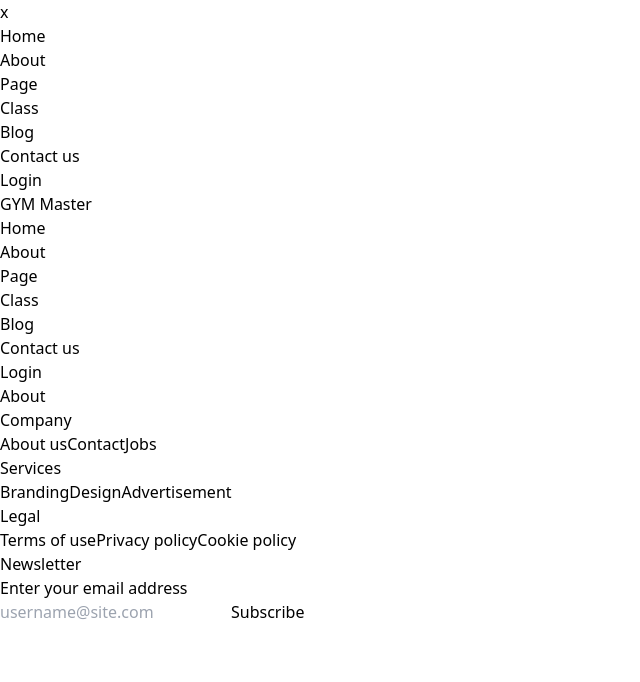
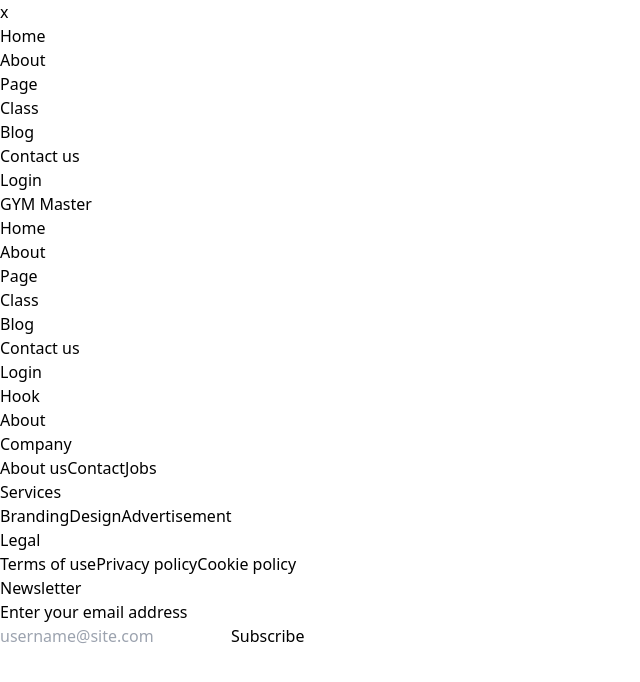
Before and after one commit to hasiburrahmanakash79/GYM-Master, a React (Vite) app: page /about in a window 1280 px wide. Shown: the top 682 px of the page, without its empty margins (0-640 px from the left). Built offline with nearby package versions, Linux system fonts and the light colour scheme.

Commit message:
make a hook and change bg

```diff
--- a/src/Hooks/useTitle.jsx
+++ b/src/Hooks/SectionTitle.jsx
@@ -1,7 +1,7 @@
-const useTitle = ({ subTitle, title }) => {
+const SectionTitle = ({ subTitle, title }) => {
   return (
     <div className="bg-[url('https://i.ibb.co/DY9pPK8/titlebg.jpg')] bg-cover">
-      <div className="p-5 py-16 bg-black/40 text-center mt-5 text-yellow-600">
+      <div className="p-5 py-16 bg-black/40 text-center text-yellow-600">
         <p>{subTitle}</p>
         <h2 className="text-3xl md:text-6xl font-semibold uppercase py-2">
           {title}
@@ -11,4 +11,4 @@ const useTitle = ({ subTitle, title }) => {
   );
 };
 
-export default useTitle;
+export default SectionTitle;
--- a/src/Pages/About/About.jsx
+++ b/src/Pages/About/About.jsx
@@ -1,7 +1,9 @@
+import SectionTitle from "../../Hooks/SectionTitle";
 
 const About = () => {
     return (
         <div>
+            <SectionTitle subTitle={"Hook"}></SectionTitle>
             <h1>About</h1>
         </div>
     );
```
